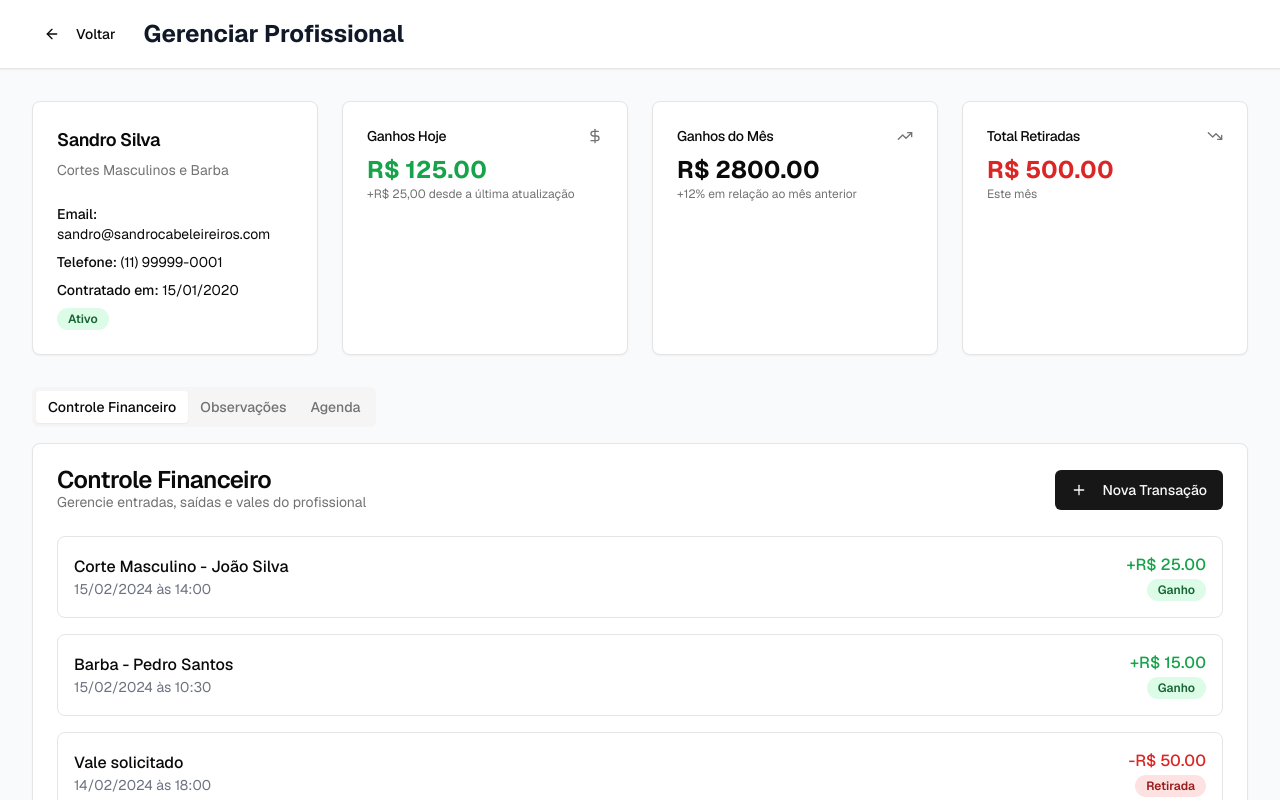
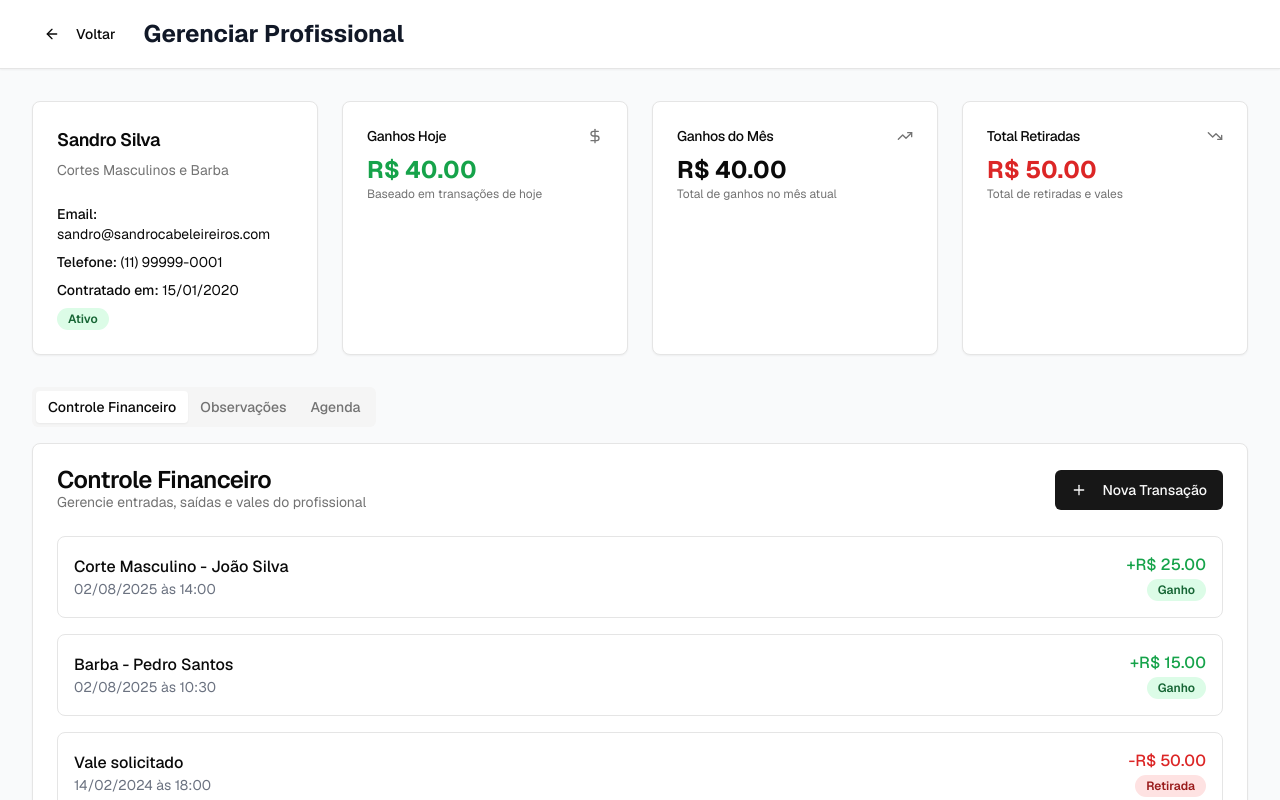
Before and after one commit to FollingTheDev/EcommerceSP, a Next.js app: page /dashboard/admin/professionals/manage/1 in a window 1280 px wide. Shown: the top 800 px of the page. Built offline with nearby package versions, Linux system fonts and the light colour scheme.

Commit message:
Add files via upload

```diff
--- a/app/dashboard/admin/professionals/manage/[id]/page.tsx
+++ b/app/dashboard/admin/professionals/manage/[id]/page.tsx
@@ -21,6 +21,7 @@ import { ArrowLeft, Plus, DollarSign, TrendingUp, TrendingDown, FileText, Calend
 import Link from "next/link"
 
 export default function ManageProfessionalPage({ params }: { params: { id: string } }) {
+  // Informações estáticas do profissional
   const [professional] = useState({
     id: params.id,
     name: "Sandro Silva",
@@ -29,10 +30,9 @@ export default function ManageProfessionalPage({ params }: { params: { id: strin
     specialty: "Cortes Masculinos e Barba",
     status: "Ativo",
     hireDate: "2020-01-15",
-    todayEarnings: 125.0,
-    monthlyEarnings: 2800.0,
-    totalWithdrawals: 500.0,
   })
+
+  const today = new Date().toISOString().split("T")[0] // Formato YYYY-MM-DD para comparação
 
   const [transactions, setTransactions] = useState([
     {
@@ -40,7 +40,7 @@ export default function ManageProfessionalPage({ params }: { params: { id: strin
       type: "earning",
       amount: 25.0,
       description: "Corte Masculino - João Silva",
-      date: "2024-02-15",
+      date: today, // Definido para hoje para demonstração
       time: "14:00",
     },
     {
@@ -48,7 +48,7 @@ export default function ManageProfessionalPage({ params }: { params: { id: strin
       type: "earning",
       amount: 15.0,
       description: "Barba - Pedro Santos",
-      date: "2024-02-15",
+      date: today, // Definido para hoje para demonstração
       time: "10:30",
     },
     {
@@ -56,8 +56,16 @@ export default function ManageProfessionalPage({ params }: { params: { id: strin
       type: "withdrawal",
       amount: 50.0,
       description: "Vale solicitado",
-      date: "2024-02-14",
+      date: "2024-02-14", // Data passada
       time: "18:00",
+    },
+    {
+      id: 4,
+      type: "earning",
+      amount: 80.0,
+      description: "Coloração - Maria Clara",
+      date: "2024-02-10", // Data passada
+      time: "16:00",
     },
   ])
 
@@ -99,6 +107,29 @@ export default function ManageProfessionalPage({ params }: { params: { id: strin
   const [showTransactionDialog, setShowTransactionDialog] = useState(false)
   const [showObservationDialog, setShowObservationDialog] = useState(false)
 
+  // Cálculos dinâmicos
+  const currentMonth = new Date().getMonth()
+  const currentYear = new Date().getFullYear()
+
+  const todayEarnings = transactions
+    .filter((t) => t.type === "earning" && t.date === today)
+    .reduce((sum, t) => sum + t.amount, 0)
+
+  const monthlyEarnings = transactions
+    .filter((t) => {
+      const transactionDate = new Date(t.date)
+      return (
+        t.type === "earning" &&
+        transactionDate.getMonth() === currentMonth &&
+        transactionDate.getFullYear() === currentYear
+      )
+    })
+    .reduce((sum, t) => sum + t.amount, 0)
+
+  const totalWithdrawals = transactions
+    .filter((t) => t.type === "withdrawal" || t.type === "advance")
+    .reduce((sum, t) => sum + t.amount, 0)
+
   const handleAddTransaction = () => {
     if (!newTransaction.type || !newTransaction.amount || !newTransaction.description) {
       alert("Preencha todos os campos!")
@@ -110,7 +141,7 @@ export default function ManageProfessionalPage({ params }: { params: { id: strin
       type: newTransaction.type,
       amount: Number.parseFloat(newTransaction.amount),
       description: newTransaction.description,
-      date: new Date().toISOString().split("T")[0],
+      date: new Date().toISOString().split("T")[0], // Garante que a data é a de hoje
       time: new Date().toLocaleTimeString("pt-BR", { hour: "2-digit", minute: "2-digit" }),
     }
 
@@ -215,8 +246,8 @@ export default function ManageProfessionalPage({ params }: { params: { id: strin
               <DollarSign className="h-4 w-4 text-muted-foreground" />
             </CardHeader>
             <CardContent>
-              <div className="text-2xl font-bold text-green-600">R$ {professional.todayEarnings.toFixed(2)}</div>
-              <p className="text-xs text-muted-foreground">+R$ 25,00 desde a última atualização</p>
+              <div className="text-2xl font-bold text-green-600">R$ {todayEarnings.toFixed(2)}</div>
+              <p className="text-xs text-muted-foreground">Baseado em transações de hoje</p>
             </CardContent>
           </Card>
 
@@ -226,8 +257,8 @@ export default function ManageProfessionalPage({ params }: { params: { id: strin
               <TrendingUp className="h-4 w-4 text-muted-foreground" />
             </CardHeader>
             <CardContent>
-              <div className="text-2xl font-bold">R$ {professional.monthlyEarnings.toFixed(2)}</div>
-              <p className="text-xs text-muted-foreground">+12% em relação ao mês anterior</p>
+              <div className="text-2xl font-bold">R$ {monthlyEarnings.toFixed(2)}</div>
+              <p className="text-xs text-muted-foreground">Total de ganhos no mês atual</p>
             </CardContent>
           </Card>
 
@@ -237,8 +268,8 @@ export default function ManageProfessionalPage({ params }: { params: { id: strin
               <TrendingDown className="h-4 w-4 text-muted-foreground" />
             </CardHeader>
             <CardContent>
-              <div className="text-2xl font-bold text-red-600">R$ {professional.totalWithdrawals.toFixed(2)}</div>
-              <p className="text-xs text-muted-foreground">Este mês</p>
+              <div className="text-2xl font-bold text-red-600">R$ {totalWithdrawals.toFixed(2)}</div>
+              <p className="text-xs text-muted-foreground">Total de retiradas e vales</p>
             </CardContent>
           </Card>
         </div>
```
